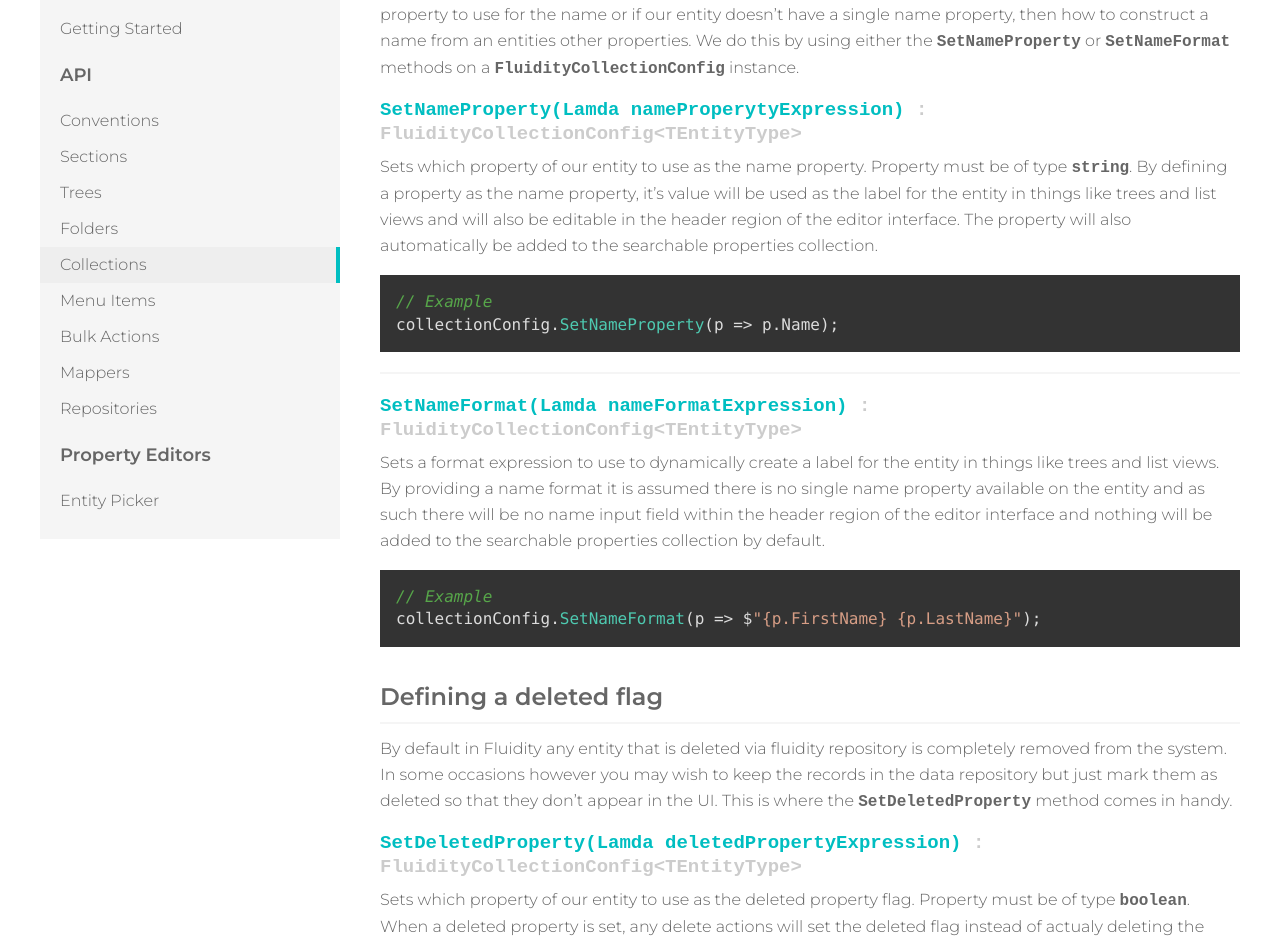
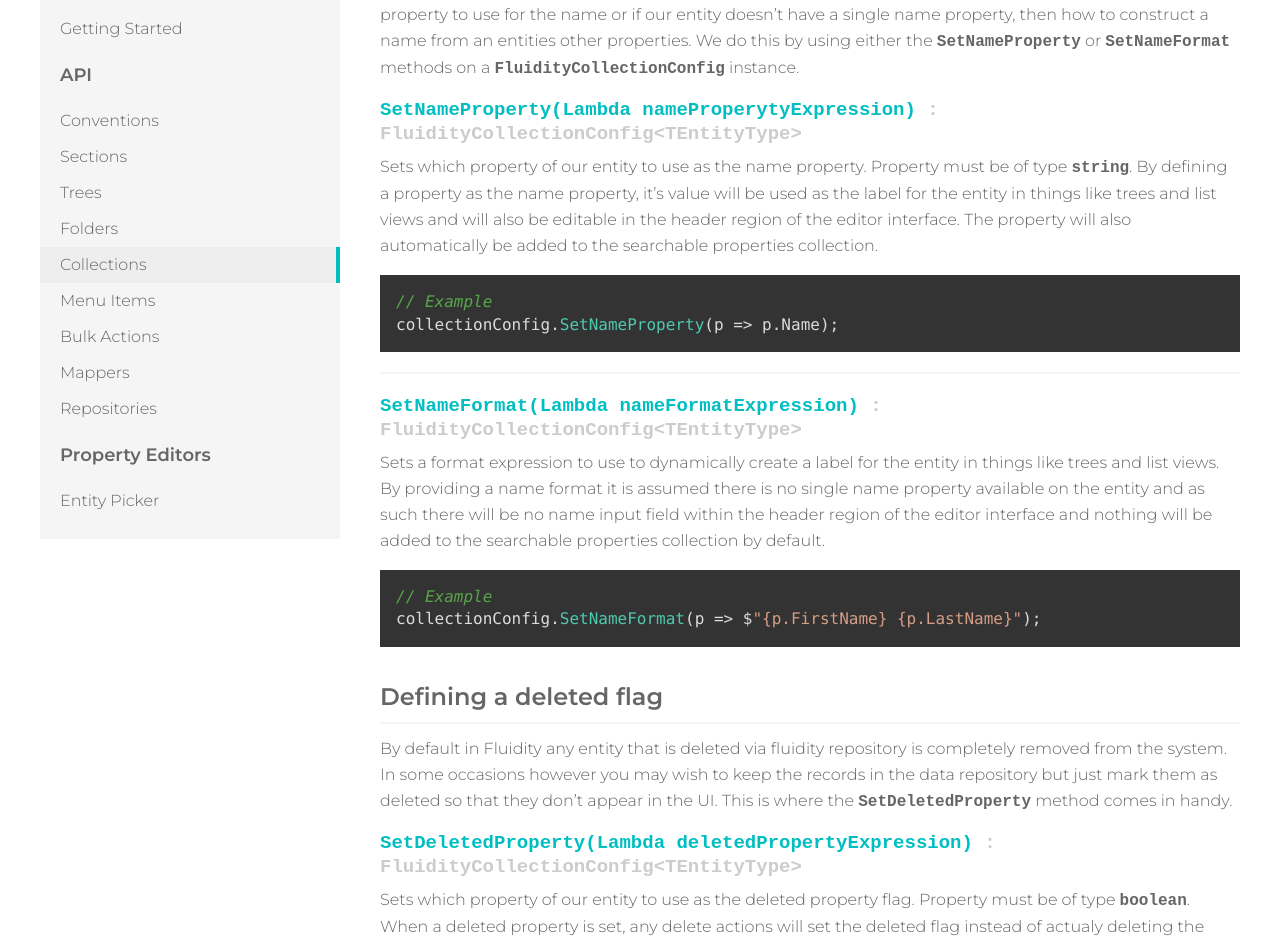
Before and after one commit to mattbrailsford/umbraco-fluidity, a Jekyll site: the page built from docs/_pages/02-api-04-collections.md, in a window 1280 px wide and 1400 px high, scrolled down 2037 px. Shown: the part 161-1102 px from the top of the window. Built offline with Jekyll 4.4.1, drawn with Linux system fonts in a browser that asks for light colours.

Commit message:
Spelt Lambda wrong

`````diff
--- a/docs/_pages/02-api-04-collections.md
+++ b/docs/_pages/02-api-04-collections.md
@@ -85,7 +85,7 @@ collectionConfig.SetConnectionString("myConnectionStringName");
 
 Within Umbraco it is expected that an entity has a name property so we need to let Fluidity know which property to use for the name or if our entity doesn't have a single name property, then how to construct a name from an entities other properties. We do this by using either the `SetNameProperty` or `SetNameFormat` methods on a `FluidityCollectionConfig` instance.
 
-#### SetNameProperty(Lamda nameProperytyExpression) *: FluidityCollectionConfig&lt;TEntityType&gt;*
+#### SetNameProperty(Lambda nameProperytyExpression) *: FluidityCollectionConfig&lt;TEntityType&gt;*
 {: .signature}
 
 Sets which property of our entity to use as the name property. Property must be of type `string`. By defining a property as the name property, it's value will be used as the label for the entity in things like trees and list views and will also be editable in the header region of the editor interface. The property will also automatically be added to the searchable properties collection.
@@ -96,7 +96,7 @@ collectionConfig.SetNameProperty(p => p.Name);
 ````
 ---
 
-#### SetNameFormat(Lamda nameFormatExpression) *: FluidityCollectionConfig&lt;TEntityType&gt;*
+#### SetNameFormat(Lambda nameFormatExpression) *: FluidityCollectionConfig&lt;TEntityType&gt;*
 {: .signature}
 
 Sets a format expression to use to dynamically create a label for the entity in things like trees and list views. By providing a name format it is assumed there is no single name property available on the entity and as such there will be no name input field within the header region of the editor interface and nothing will be added to the searchable properties collection by default.
@@ -111,7 +111,7 @@ collectionConfig.SetNameFormat(p => $"{p.FirstName} {p.LastName}");
 
 By default in Fluidity any entity that is deleted via fluidity repository is completely removed from the system. In some occasions however you may wish to keep the records in the data repository but just mark them as deleted so that they don't appear in the UI. This is where the `SetDeletedProperty` method comes in handy.
 
-#### SetDeletedProperty(Lamda deletedPropertyExpression) *: FluidityCollectionConfig&lt;TEntityType&gt;*
+#### SetDeletedProperty(Lambda deletedPropertyExpression) *: FluidityCollectionConfig&lt;TEntityType&gt;*
 {: .signature}
 
 Sets which property of our entity to use as the deleted property flag. Property must be of type `boolean`. When a deleted property is set, any delete actions will set the deleted flag instead of actualy deleting the entity. In addition, any fetch actions will also pre-filter out any deleted entities.
`````
